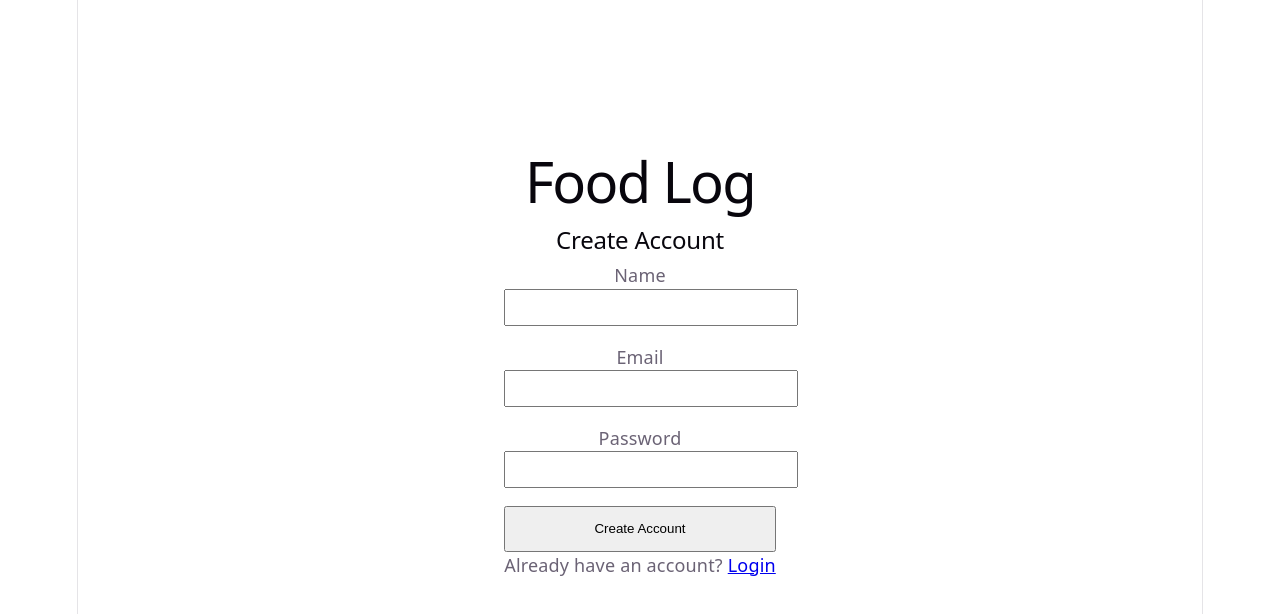
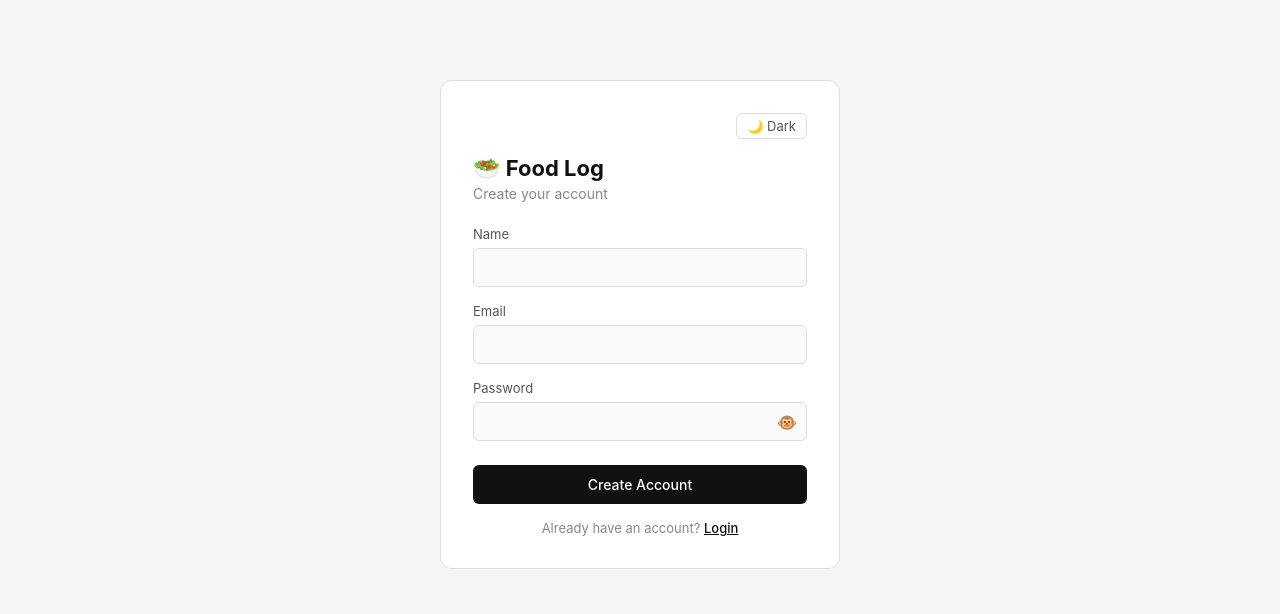
Before and after one commit to haidmichael/food-log-app, a React (Vite) app in the folder client/: page /register in a window 1280 px wide. Shown: the top 614 px of the page. Built offline with nearby package versions, Linux system fonts and the light colour scheme; no server answers.

Commit message:
feat: add theme context, light/dark modes, show password toggle

```diff
--- /dev/null
+++ b/client/src/context/ThemeContext.jsx
@@ -0,0 +1,32 @@
+import { createContext, useContext, useState, uesEffect, useEffect } from 'react'
+
+const ThemeContext = createContext(null)
+
+export function ThemeProvider({ children }) {
+    const [theme, setTheme] = useState(() => {
+        return localStorage.getItem('theme') || 'light'
+    })
+
+    useEffect(() => {
+        document.documentElement.setAttribute('data-theme', theme)
+        localStorage.setItem('theme', theme)
+    })
+
+    const toggleTheme = () => {
+        setTheme(prev => prev === 'light' ? 'dark' : 'light')
+    }
+
+    return (
+        <ThemeContext.Provider value={{ theme, toggleTheme }} >
+            {children}
+        </ThemeContext.Provider>
+    )
+}
+
+export function useTheme() {
+    const context = useContext(ThemeContext)
+    if (!context) {
+        throw new Error('useTheme must be used within a ThemeProvider')
+    }
+    return context
+}
--- a/client/src/index.css
+++ b/client/src/index.css
@@ -1,111 +1,52 @@
-:root {
-  --text: #6b6375;
-  --text-h: #08060d;
-  --bg: #fff;
-  --border: #e5e4e7;
-  --code-bg: #f4f3ec;
-  --accent: #aa3bff;
-  --accent-bg: rgba(170, 59, 255, 0.1);
-  --accent-border: rgba(170, 59, 255, 0.5);
-  --social-bg: rgba(244, 243, 236, 0.5);
-  --shadow:
-    rgba(0, 0, 0, 0.1) 0 10px 15px -3px, rgba(0, 0, 0, 0.05) 0 4px 6px -2px;
-
-  --sans: system-ui, 'Segoe UI', Roboto, sans-serif;
-  --heading: system-ui, 'Segoe UI', Roboto, sans-serif;
-  --mono: ui-monospace, Consolas, monospace;
-
-  font: 18px/145% var(--sans);
-  letter-spacing: 0.18px;
-  color-scheme: light dark;
-  color: var(--text);
-  background: var(--bg);
-  font-synthesis: none;
-  text-rendering: optimizeLegibility;
-  -webkit-font-smoothing: antialiased;
-  -moz-osx-font-smoothing: grayscale;
-
-  @media (max-width: 1024px) {
-    font-size: 16px;
-  }
+*, *::before, *::after {
+  box-sizing: border-box;
+  margin: 0;
+  padding: 0;
 }
 
-@media (prefers-color-scheme: dark) {
-  :root {
-    --text: #9ca3af;
-    --text-h: #f3f4f6;
-    --bg: #16171d;
-    --border: #2e303a;
-    --code-bg: #1f2028;
-    --accent: #c084fc;
-    --accent-bg: rgba(192, 132, 252, 0.15);
-    --accent-border: rgba(192, 132, 252, 0.5);
-    --social-bg: rgba(47, 48, 58, 0.5);
-    --shadow:
-      rgba(0, 0, 0, 0.4) 0 10px 15px -3px, rgba(0, 0, 0, 0.25) 0 4px 6px -2px;
-  }
+:root {
+  --bg-primary:    #ffffff;
+  --bg-secondary:  #f5f5f5;
+  --bg-input:      #fafafa;
+  --text-primary:  #111111;
+  --text-secondary:#555555;
+  --text-muted:    #888888;
+  --border:        #dddddd;
+  --accent:        #111111;
+  --accent-text:   #ffffff;
+  --error:         #E24B4A;
+  --success:       #1D9E75;
+  --warning:       #EF9F27;
+  --purple:        #7F77DD;
+  --radius-sm:     6px;
+  --radius-md:     8px;
+  --radius-lg:     12px;
+}
 
-  #social .button-icon {
-    filter: invert(1) brightness(2);
-  }
+[data-theme='dark'] {
+  --bg-primary:    #1a1a1a;
+  --bg-secondary:  #222222;
+  --bg-input:      #2a2a2a;
+  --text-primary:  #f0f0f0;
+  --text-secondary:#aaaaaa;
+  --text-muted:    #666666;
+  --border:        #444444;
+  --accent:        #f0f0f0;
+  --accent-text:   #111111;
 }
 
 body {
-  margin: 0;
+  font-family: -apple-system, BlinkMacSystemFont, 'Segoe UI', sans-serif;
+  background: var(--bg-secondary);
+  color: var(--text-primary);
+  min-height: 100vh;
+  transition: background 0.2s, color 0.2s;
 }
 
-#root {
-  width: 1126px;
-  max-width: 100%;
-  margin: 0 auto;
-  text-align: center;
-  border-inline: 1px solid var(--border);
-  min-height: 100svh;
-  display: flex;
-  flex-direction: column;
-  box-sizing: border-box;
+input, button, select, textarea {
+  font-family: inherit;
 }
 
-h1,
-h2 {
-  font-family: var(--heading);
-  font-weight: 500;
-  color: var(--text-h);
+a {
+  color: var(--text-primary);
 }
-
-h1 {
-  font-size: 56px;
-  letter-spacing: -1.68px;
-  margin: 32px 0;
-  @media (max-width: 1024px) {
-    font-size: 36px;
-    margin: 20px 0;
-  }
-}
-h2 {
-  font-size: 24px;
-  line-height: 118%;
-  letter-spacing: -0.24px;
-  margin: 0 0 8px;
-  @media (max-width: 1024px) {
-    font-size: 20px;
-  }
-}
-p {
-  margin: 0;
-}
-
-code,
-.counter {
-  font-family: var(--mono);
-  display: inline-flex;
-  border-radius: 4px;
-  color: var(--text-h);
-}
-
-code {
-  font-size: 15px;
-  line-height: 135%;
-  padding: 4px 8px;
-  background: var(--code-bg);
-}
--- a/client/src/main.jsx
+++ b/client/src/main.jsx
@@ -3,6 +3,7 @@ import { createRoot } from 'react-dom/client'
 import { BrowserRouter } from 'react-router-dom'
 import { QueryClient, QueryClientProvider } from '@tanstack/react-query'
 import { AuthProvider } from './context/AuthContext.jsx'
+import { ThemeProvider } from './context/ThemeContext.jsx'
 import App from './App.jsx'
 import './index.css'
 
@@ -12,9 +13,11 @@ createRoot(document.getElementById('root')).render(
   <StrictMode>
     <QueryClientProvider client={queryClient}>
       <BrowserRouter>
-        <AuthProvider>
-          <App />
-        </AuthProvider>
+        <ThemeProvider>
+          <AuthProvider>
+            <App />
+          </AuthProvider>
+        </ThemeProvider>
       </BrowserRouter>
     </QueryClientProvider>
   </StrictMode>,
--- a/client/src/pages/LoginPage.jsx
+++ b/client/src/pages/LoginPage.jsx
@@ -1,15 +1,18 @@
 import { useState } from 'react'
-import { Link, useNavigate } from 'react-router-dom'
+import { useNavigate, Link } from 'react-router-dom'
 import { loginUser } from '../api/auth.js'
 import { useAuth } from '../context/AuthContext.jsx'
+import { useTheme } from '../context/ThemeContext.jsx'
 
 export default function LoginPage() {
   const [email, setEmail] = useState('')
   const [password, setPassword] = useState('')
+  const [showPassword, setShowPassword] = useState(false)
   const [error, setError] = useState(null)
   const [loading, setLoading] = useState(false)
 
   const { login } = useAuth()
+  const { theme, toggleTheme } = useTheme()
   const navigate = useNavigate()
 
   const handleSubmit = async (e) => {
@@ -22,53 +25,161 @@ export default function LoginPage() {
       login(data.user, data.token)
       navigate('/dashboard')
     } catch (err) {
-            setError(err.response?.data?.error || 'Login Failed')
+      setError(err.response?.data?.error || 'Login failed')
     } finally {
       setLoading(false)
     }
   }
 
   return (
-        <div style={{ maxWidth: '400px', margin: '100px auto', padding: '2rem' }}>
-            <h1>Food Log</h1>
-            <h2>Login</h2>
+    <div style={{
+      maxWidth: '400px',
+      margin: '80px auto',
+      padding: '2rem',
+      background: 'var(--bg-primary)',
+      borderRadius: 'var(--radius-lg)',
+      border: '1px solid var(--border)'
+    }}>
+      {/* Theme toggle */}
+      <div style={{ display: 'flex', justifyContent: 'flex-end', marginBottom: '1rem' }}>
+        <button
+          onClick={toggleTheme}
+          style={{
+            background: 'none',
+            border: '1px solid var(--border)',
+            borderRadius: 'var(--radius-sm)',
+            padding: '4px 10px',
+            cursor: 'pointer',
+            color: 'var(--text-secondary)',
+            fontSize: '13px'
+          }}
+        >
+          {theme === 'light' ? '🌙 Dark' : '☀️ Light'}
+        </button>
+      </div>
+
+      <h1 style={{ fontSize: '22px', marginBottom: '4px', color: 'var(--text-primary)' }}>
+        🥗 Food Log
+      </h1>
+      <p style={{ color: 'var(--text-muted)', fontSize: '14px', marginBottom: '1.5rem' }}>
+        Sign in to your account
+      </p>
 
       {error && (
-                <p style={{ color: 'red' }}>{error}</p>
+        <p style={{
+          color: 'var(--error)',
+          fontSize: '13px',
+          marginBottom: '1rem',
+          padding: '8px',
+          background: 'rgba(226,75,74,0.1)',
+          borderRadius: 'var(--radius-sm)'
+        }}>
+          {error}
+        </p>
       )}
 
       <form onSubmit={handleSubmit}>
         <div style={{ marginBottom: '1rem' }}>
-                    <label>Email</label><br />
+          <label style={{
+            display: 'block',
+            fontSize: '13px',
+            color: 'var(--text-secondary)',
+            marginBottom: '6px'
+          }}>
+            Email
+          </label>
           <input
             type="email"
             value={email}
             onChange={(e) => setEmail(e.target.value)}
             required
-                        style={{ width: '100%', padding: '0.5rem' }}
+            style={{
+              width: '100%',
+              padding: '10px',
+              border: '1px solid var(--border)',
+              borderRadius: 'var(--radius-sm)',
+              background: 'var(--bg-input)',
+              color: 'var(--text-primary)',
+              fontSize: '14px'
+            }}
           />
         </div>
-                <div style={{ marginBottom: '1rem' }}>
-                    <label>Password</label><br />
+
+        <div style={{ marginBottom: '1.5rem' }}>
+          <label style={{
+            display: 'block',
+            fontSize: '13px',
+            color: 'var(--text-secondary)',
+            marginBottom: '6px'
+          }}>
+            Password
+          </label>
+          <div style={{ position: 'relative' }}>
             <input
-                        type="password"
+              type={showPassword ? 'text' : 'password'}
               value={password}
               onChange={(e) => setPassword(e.target.value)}
               required
-                        style={{ width: '100%', padding: '0.5rem' }}
+              style={{
+                width: '100%',
+                padding: '10px 40px 10px 10px',
+                border: '1px solid var(--border)',
+                borderRadius: 'var(--radius-sm)',
+                background: 'var(--bg-input)',
+                color: 'var(--text-primary)',
+                fontSize: '14px'
+              }}
             />
+            <button
+              type="button"
+              onClick={() => setShowPassword(prev => !prev)}
+              style={{
+                position: 'absolute',
+                right: '10px',
+                top: '50%',
+                transform: 'translateY(-50%)',
+                background: 'none',
+                border: 'none',
+                cursor: 'pointer',
+                fontSize: '16px',
+                color: 'var(--text-muted)'
+              }}
+            >
+              {showPassword ? '🙈' : '🐵'}
+            </button>
           </div>
+        </div>
+
         <button
           type="submit"
           disabled={loading}
-                    style={{ width: '100%', padding: '0.75rem' }}
+          style={{
+            width: '100%',
+            padding: '11px',
+            background: 'var(--accent)',
+            color: 'var(--accent-text)',
+            border: 'none',
+            borderRadius: 'var(--radius-sm)',
+            fontSize: '14px',
+            fontWeight: '500',
+            cursor: loading ? 'not-allowed' : 'pointer',
+            opacity: loading ? 0.7 : 1
+          }}
         >
-                    {loading ? 'Logging in...' : 'Login'}
+          {loading ? 'Signing in...' : 'Login'}
         </button>
       </form>
 
-            <p>
-                Dont have an account? <Link to="/register">Register</Link>
+      <p style={{
+        textAlign: 'center',
+        marginTop: '1rem',
+        fontSize: '13px',
+        color: 'var(--text-muted)'
+      }}>
+        Don't have an account?{' '}
+        <Link to="/register" style={{ color: 'var(--text-primary)', fontWeight: '500' }}>
+          Register
+        </Link>
       </p>
     </div>
   )
--- a/client/src/pages/RegisterPage.jsx
+++ b/client/src/pages/RegisterPage.jsx
@@ -1,14 +1,17 @@
 import { useState } from 'react'
 import { useNavigate, Link } from 'react-router-dom'
 import { registerUser } from '../api/auth.js'
+import { useTheme } from '../context/ThemeContext.jsx'
 
 export default function RegisterPage() {
   const [name, setName] = useState('')
   const [email, setEmail] = useState('')
   const [password, setPassword] = useState('')
+  const [showPassword, setShowPassword] = useState(false)
   const [error, setError] = useState(null)
   const [loading, setLoading] = useState(false)
 
+  const { theme, toggleTheme } = useTheme()
   const navigate = useNavigate()
 
   const handleSubmit = async (e) => {
@@ -27,57 +30,180 @@ export default function RegisterPage() {
   }
 
   return (
-        <div style={{ maxWidth: '400px', margin: '100px auto', padding: '2rem' }}>
-            <h1>Food Log</h1>
-            <h2>Create Account</h2>
+    <div style={{
+      maxWidth: '400px',
+      margin: '80px auto',
+      padding: '2rem',
+      background: 'var(--bg-primary)',
+      borderRadius: 'var(--radius-lg)',
+      border: '1px solid var(--border)'
+    }}>
+      {/* Theme toggle */}
+      <div style={{ display: 'flex', justifyContent: 'flex-end', marginBottom: '1rem' }}>
+        <button
+          onClick={toggleTheme}
+          style={{
+            background: 'none',
+            border: '1px solid var(--border)',
+            borderRadius: 'var(--radius-sm)',
+            padding: '4px 10px',
+            cursor: 'pointer',
+            color: 'var(--text-secondary)',
+            fontSize: '13px'
+          }}
+        >
+          {theme === 'light' ? '🌙 Dark' : '☀️ Light'}
+        </button>
+      </div>
+
+      <h1 style={{ fontSize: '22px', marginBottom: '4px', color: 'var(--text-primary)' }}>
+        🥗 Food Log
+      </h1>
+      <p style={{ color: 'var(--text-muted)', fontSize: '14px', marginBottom: '1.5rem' }}>
+        Create your account
+      </p>
 
       {error && (
-                <p style={{ color: 'red' }}></p>
+        <p style={{
+          color: 'var(--error)',
+          fontSize: '13px',
+          marginBottom: '1rem',
+          padding: '8px',
+          background: 'rgba(226,75,74,0.1)',
+          borderRadius: 'var(--radius-sm)'
+        }}>
+          {error}
+        </p>
       )}
 
       <form onSubmit={handleSubmit}>
         <div style={{ marginBottom: '1rem' }}>
-                    <label>Name</label><br />
+          <label style={{
+            display: 'block',
+            fontSize: '13px',
+            color: 'var(--text-secondary)',
+            marginBottom: '6px'
+          }}>
+            Name
+          </label>
           <input
-                        type="name"
+            type="text"
             value={name}
             onChange={(e) => setName(e.target.value)}
             required
-                        style={{ width: '100%', padding: '0.5rem' }}
+            style={{
+              width: '100%',
+              padding: '10px',
+              border: '1px solid var(--border)',
+              borderRadius: 'var(--radius-sm)',
+              background: 'var(--bg-input)',
+              color: 'var(--text-primary)',
+              fontSize: '14px'
+            }}
           />
         </div>
+
         <div style={{ marginBottom: '1rem' }}>
-                    <label>Email</label><br />
+          <label style={{
+            display: 'block',
+            fontSize: '13px',
+            color: 'var(--text-secondary)',
+            marginBottom: '6px'
+          }}>
+            Email
+          </label>
           <input
             type="email"
             value={email}
             onChange={(e) => setEmail(e.target.value)}
             required
-                        style={{ width: '100%', padding: '0.5rem' }}
+            style={{
+              width: '100%',
+              padding: '10px',
+              border: '1px solid var(--border)',
+              borderRadius: 'var(--radius-sm)',
+              background: 'var(--bg-input)',
+              color: 'var(--text-primary)',
+              fontSize: '14px'
+            }}
           />
         </div>
-                <div style={{ marginBottom: '1rem' }}>
-                    <label>Password</label><br />
+
+        <div style={{ marginBottom: '1.5rem' }}>
+          <label style={{
+            display: 'block',
+            fontSize: '13px',
+            color: 'var(--text-secondary)',
+            marginBottom: '6px'
+          }}>
+            Password
+          </label>
+          <div style={{ position: 'relative' }}>
             <input
-                        type="password"
+              type={showPassword ? 'text' : 'password'}
               value={password}
               onChange={(e) => setPassword(e.target.value)}
               required
-                        style={{ width: '100%', padding: '0.5rem' }}
+              style={{
+                width: '100%',
+                padding: '10px 40px 10px 10px',
+                border: '1px solid var(--border)',
+                borderRadius: 'var(--radius-sm)',
+                background: 'var(--bg-input)',
+                color: 'var(--text-primary)',
+                fontSize: '14px'
+              }}
             />
+            <button
+              type="button"
+              onClick={() => setShowPassword(prev => !prev)}
+              style={{
+                position: 'absolute',
+                right: '10px',
+                top: '50%',
+                transform: 'translateY(-50%)',
+                background: 'none',
+                border: 'none',
+                cursor: 'pointer',
+                fontSize: '16px',
+                color: 'var(--text-muted)'
+              }}
+            >
+              {showPassword ? '🙈' : '🐵'}
+            </button>
+          </div>
         </div>
 
         <button
-                    type='submit'
+          type="submit"
           disabled={loading}
-                    style={{ width: '100%', padding: '0.75rem' }}
+          style={{
+            width: '100%',
+            padding: '11px',
+            background: 'var(--accent)',
+            color: 'var(--accent-text)',
+            border: 'none',
+            borderRadius: 'var(--radius-sm)',
+            fontSize: '14px',
+            fontWeight: '500',
+            cursor: loading ? 'not-allowed' : 'pointer',
+            opacity: loading ? 0.7 : 1
+          }}
         >
           {loading ? 'Creating account...' : 'Create Account'}
         </button>
       </form>
 
-            <p>
-                Already have an account? <Link to="/logini">Login</Link>
+      <p style={{
+        textAlign: 'center',
+        marginTop: '1rem',
+        fontSize: '13px',
+        color: 'var(--text-muted)'
+      }}>
+        Already have an account?{' '}
+        <Link to="/login" style={{ color: 'var(--text-primary)', fontWeight: '500' }}>
+          Login
+        </Link>
       </p>
     </div>
   )
```
Lines whose indentation alone changed are shown as unchanged.
